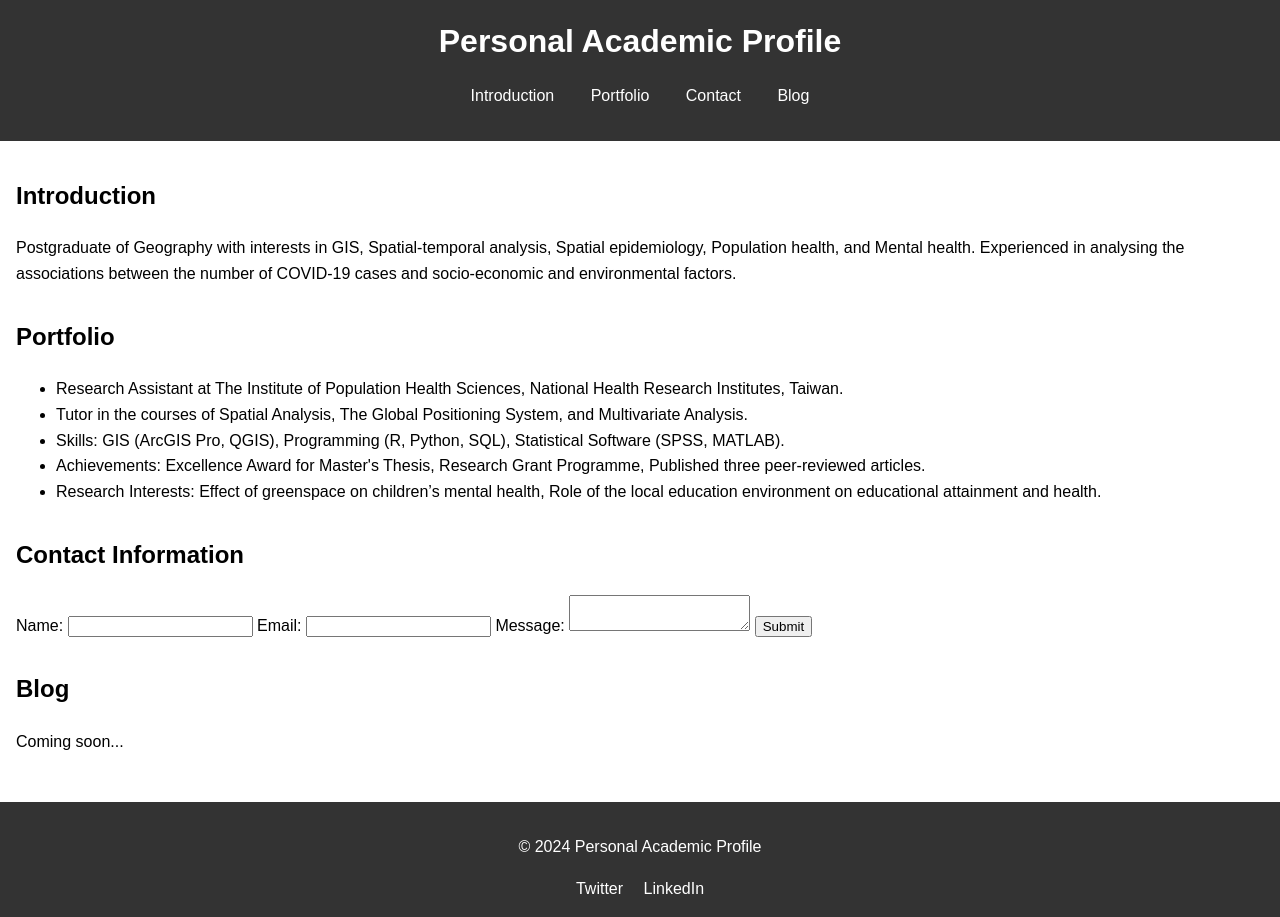
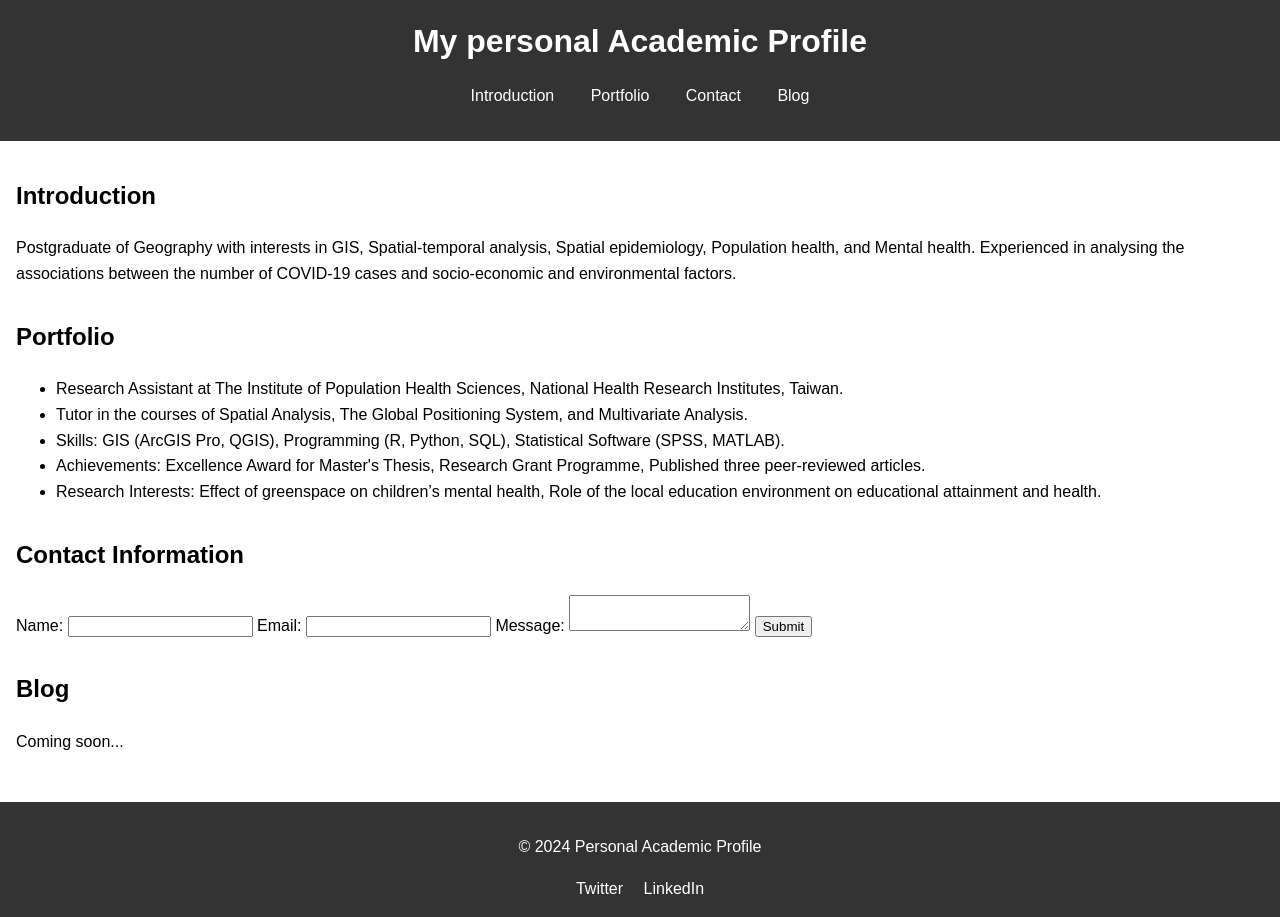
Before and after one commit to JWMHub/JWMHub.github.io, a plain HTML site: page index.html in a window 1280 px wide. Drawn offline with Linux system fonts and the light colour scheme.

Commit message:
Update index.html

```diff
--- a/index.html
+++ b/index.html
@@ -8,7 +8,7 @@
 </head>
 <body>
     <header>
-        <h1>Personal Academic Profile</h1>
+        <h1>My personal Academic Profile</h1>
         <nav>
             <ul>
                 <li><a href="#introduction">Introduction</a></li>
```
